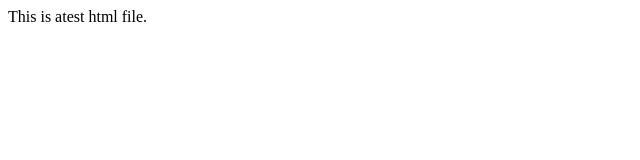
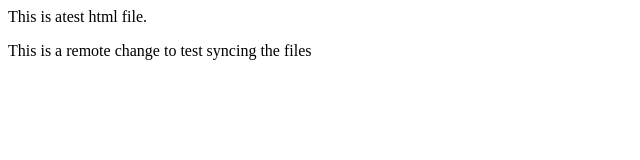
Before and after one commit to ccernoch/wdm-test-2, a plain HTML site: page index.html in a window 1280 px wide. Shown: the whole page, without its empty margins (0-640 px from the left). Drawn offline with Linux system fonts and the light colour scheme.

Commit message:
Update index.html

```diff
--- a/index.html
+++ b/index.html
@@ -9,5 +9,7 @@
 
 This is  atest html file.
 
+<p> This is a remote change to test syncing the files</p>
+
 </body>
 </html>
```
